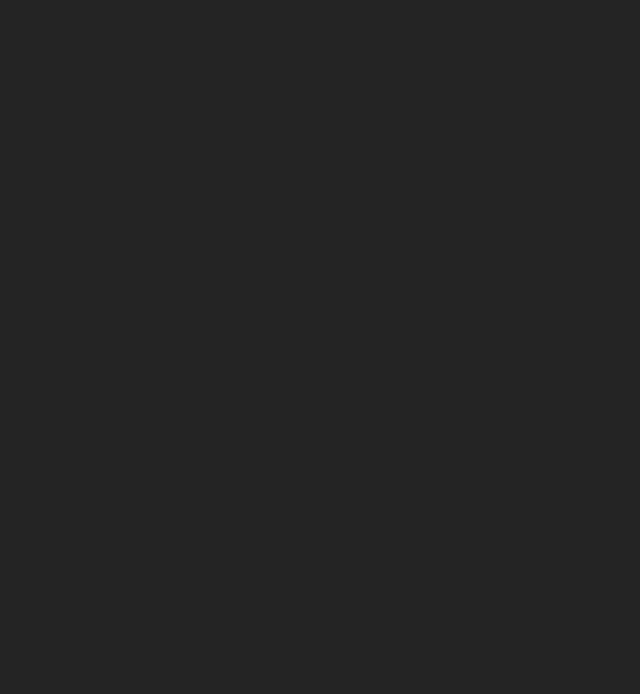
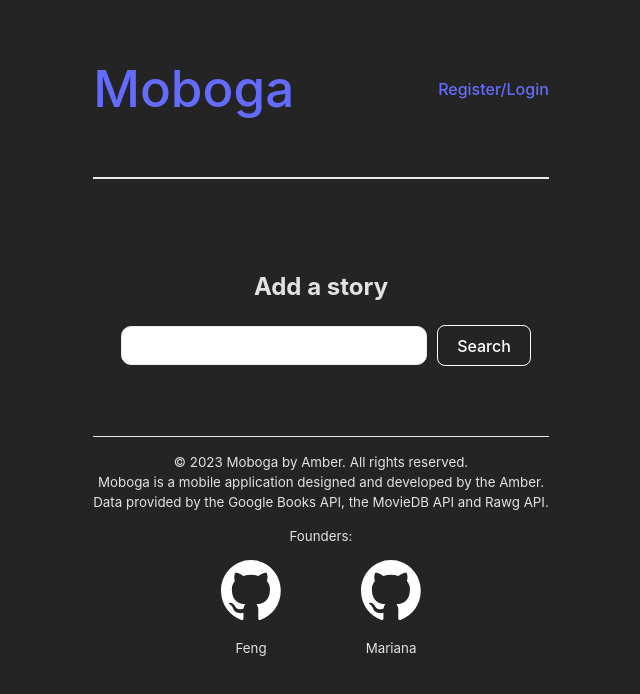
Before and after one commit to Finns841594/moboga, a React (Vite) app: page /addstory in a window 1280 px wide. Before the commit this address had no page. Shown: the top 694 px of the page, without its empty margins (319-959 px from the left). Built offline with nearby package versions, Linux system fonts and the light colour scheme; no server answers.

Commit message:
feature: can add new story, but need manually refreshing

```diff
--- a/src/App.tsx
+++ b/src/App.tsx
@@ -6,10 +6,12 @@ import Map from './Map';
 import { Signup } from './Signup';
 import { Login } from './Login';
 import { Profile } from './Profile';
+import AddStory from './components/AddStory';
 
 function App() {
 	return (
 		<Routes>
+			<Route path="/addstory" element={<AddStory />} ></Route>
 			<Route path="/details/:media/:id" element={<Details />}></Route>
 			<Route path="/register" element={<Signup />}></Route>
 			<Route path="/login" element={<Login />}></Route>
--- /dev/null
+++ b/src/components/AddStory.tsx
@@ -0,0 +1,76 @@
+import { useState } from "react"
+import { StoryObj } from "../types"
+import { Footer } from "./Footer"
+import { Header } from "./Header"
+import MediaCardsBooks from "./MediaCardsBooks"
+import MediaCardsGames from "./MediaCardsGames"
+import MediaCardsMovies from "./MediaCardsMovies"
+import { SearchToAddStory } from "./SearchToAddStory"
+
+const backendHost = import.meta.env.VITE_BE_HOST;
+
+
+const AddStory = () => {
+  const [story, setStory] = useState<StoryObj>()
+
+  const getStories = (storyId:string) => {
+    const result = fetch(backendHost + `api/stories/${storyId}`).then(res =>
+      res.json()
+    );
+    console.log('🤪🤪🤪 Get the story:', result)
+    return result;
+  };
+
+  const generateStory = (storyName: string) => {
+    const story = fetch(backendHost + `api/stories/` + storyName, {method: 'POST'})
+      .then(res => res.json())
+      .then(results => {
+        console.log('🤪 results:', results.ops[0].id)
+        return results.ops[0]}) as Promise<StoryObj>;
+    return story;
+  }
+
+  const generateMedias = (storyName: string) => {
+    const response = fetch(backendHost + `api/generatemedias/` + storyName, {method: 'POST'}).then(res => res.json())
+    console.log('🎦🎦🎦 generated medias:', response)
+    return response;
+  }
+
+
+  const handleSearch = async (searchTerm: string) => {
+    console.log('🤪🤪🤪 searchTerm:', searchTerm)
+    generateStory(searchTerm)
+      .then((story) => {
+        if (story) {
+          console.log('✅ Generated Story:', story)
+          return generateMedias(story.storyname)
+        } else {
+          console.log('❌ Generated Story failed')
+          return getStories(searchTerm)}})
+      .then((res) => {
+        console.log('✅ Generated Meidas:', res)
+        return getStories(res.responseGames.addedToStory)})
+      .then((story) => {
+        console.log('🤪🤪🤪 story:', story)
+        setStory(story)})
+  }
+
+  return (
+    <>
+      <Header />
+      <SearchToAddStory onSearch={handleSearch}/>
+      { story ? (
+         story.movies.length > 0  ? (
+          <>
+            <h2>Help us check the story: {story.storyname}</h2>
+            <MediaCardsMovies medias={story['movies']} />
+            <MediaCardsBooks medias={story['books']} />
+            <MediaCardsGames medias={story['games']} />
+          </>) : (<h4>Loading Media Contents of the Story</h4>)
+      ):null}
+      <Footer />
+    </>
+  )
+}
+
+export default AddStory
--- a/src/components/Labels.css
+++ b/src/components/Labels.css
@@ -15,6 +15,11 @@
   padding: 5px 10px;
 }
 
+.remove-button {
+  padding:0px 5px;
+  margin-left: 8px;
+}
+
 .label-list_dropdown {
   min-width: 100px;
   height: 35px;
@@ -22,7 +27,7 @@
   border-radius: 10px;
   background: transparent;
   color: #eaeaea;
-  margin-left: 50px;
+  margin-left: 30px;
   padding-inline: 20px;
 }
 
--- a/src/components/Labels.tsx
+++ b/src/components/Labels.tsx
@@ -21,7 +21,6 @@ const Labels = ({initialLabels, storyId}:ILabelsProp) => {
     const results = fetch(backendHost + `api/labels`).then(res => res.json());
     return results;
   }
-
   // getting the current story in oder to get labels
   const getStories = () => {
     const result = fetch(backendHost + `api/stories/${storyId}`).then(res =>
@@ -30,26 +29,17 @@ const Labels = ({initialLabels, storyId}:ILabelsProp) => {
     return result;
   };
 
-  // set a label to the story
-  const addLabelToStory = (labelName:string) => {
-    const url = backendHost + `api/labels/${labelName}/` + storyId
-    const results = fetch(url, {method: 'POST'}).then(res => res.json());
-    return results;
-  }
-
-  // vote a label
-  const voteLabel = (labelName:string, userId: string) => {
-    const url = backendHost + `api/labels/${labelName}/` + storyId + '/' + userId
-    const results = fetch(url, {method: 'POST'}).then(res => res.json());
-    return results;
-  }
-
   // showing or hiding the dropdown
   const addingHandler = () => {
     setAddLabel(!addLabel)
   }
 
   // selecting a label from the dropdown
+   const addLabelToStory = (labelName:string) => {
+    const url = backendHost + `api/labels/${labelName}/` + storyId
+    const results = fetch(url, {method: 'POST'}).then(res => res.json());
+    return results;
+  }
   const selectingHandler = (selectedValue:string) => {
     const response = addLabelToStory(selectedValue)
     // just to update the UI
@@ -58,6 +48,11 @@ const Labels = ({initialLabels, storyId}:ILabelsProp) => {
   }
 
   // voting a label
+  const voteLabel = (labelName:string, userId: string) => {
+    const url = backendHost + `api/labels/${labelName}/` + storyId + '/' + userId
+    const results = fetch(url, {method: 'POST'}).then(res => res.json());
+    return results;
+  }
   const votingHandler = (labelName:string, userId: string) => {
     console.log('🤪 votingHandler', labelName, userId)
     const response = voteLabel(labelName, userId).then(res => res.json)
@@ -98,6 +93,8 @@ const Labels = ({initialLabels, storyId}:ILabelsProp) => {
           ):(
             labels.slice(0,6).map((label, index) => <li className={`labels-list_item`} key={index} >{label.name}</li>)
           )}
+          </>
+        ):null}
         {/* About option to add label */}
         { user ? (
            addLabel ? (
@@ -105,17 +102,13 @@ const Labels = ({initialLabels, storyId}:ILabelsProp) => {
             <a onClick={() => addingHandler()} style={{marginLeft:'5px'}}><h2>+</h2></a>
             <select className="label-list_dropdown" onChange={(e) => selectingHandler(e.target.value)} >
               <option disabled>Select a label</option>
-                {allLabels?.map((label, index) => <option value={label.name} key={index}  >{label.name}</option>)}
+              {allLabels?.map((label, index) => <option value={label.name} key={index} >{label.name}</option>)}
             </select>
             </>
           ):(
             <a onClick={() => addingHandler()} style={{marginLeft:'5px'}}><h2>+</h2></a>
           )
         ):null}
-          </>
-        ):(
-          user ? <a onClick={() => addingHandler()} style={{marginLeft:'5px'}}><h2>+</h2></a> : null
-        )}
       </ul>
     </div>
   )
--- /dev/null
+++ b/src/components/SearchToAddStory.tsx
@@ -0,0 +1,30 @@
+import { useState } from "react";
+
+interface SearchToAddStoryProps {onSearch: (searchTerm: string) => void}
+
+export const SearchToAddStory = ({onSearch}:SearchToAddStoryProps) => {
+
+	const [search, setSearch] = useState('');
+
+	const handleChange = (e: React.ChangeEvent<HTMLInputElement>) => {
+    setSearch(e.target.value);
+  };
+
+  const handleSearch = (e: React.FormEvent<HTMLFormElement>) => {
+    e.preventDefault();
+		console.log('👀 search', search);
+    onSearch(search);
+  };
+
+	return (
+		<section className="search-area">
+			<h2>Add a story</h2>
+			<div className="search_bar-and-button">
+				<form onSubmit={handleSearch}>
+					<input type="text" className="search_searchbar" onChange={handleChange}></input>
+					<button type='submit'>Search</button>
+				</form>
+			</div>
+		</section>
+	);
+};
```
Lines whose indentation alone changed are shown as unchanged.
